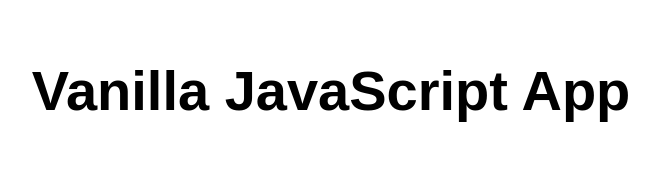
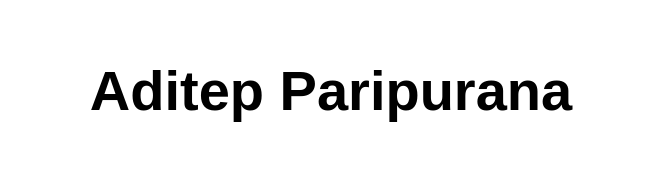
Before and after one commit to Karnzing2001/webappkku, a website: page src/index.html in a window 1280 px wide. Shown: the whole page, without its empty margins (309-968 px from the left). Drawn offline with Linux system fonts and the light colour scheme.

Commit message:
Update index.html

```diff
--- a/src/index.html
+++ b/src/index.html
@@ -5,12 +5,12 @@
   <meta charset="UTF-8">
   <meta name="viewport" content="width=device-width, initial-scale=1.0">
   <link rel="stylesheet" href="styles.css">
-  <title>Vanilla JavaScript App</title>
+  <title>AditepWepapp</title>
 </head>
 
 <body>
   <main>
-    <h1>Vanilla JavaScript App</h1>
+    <h1>Aditep Paripurana</h1>
   </main>
 </body>
 
```
